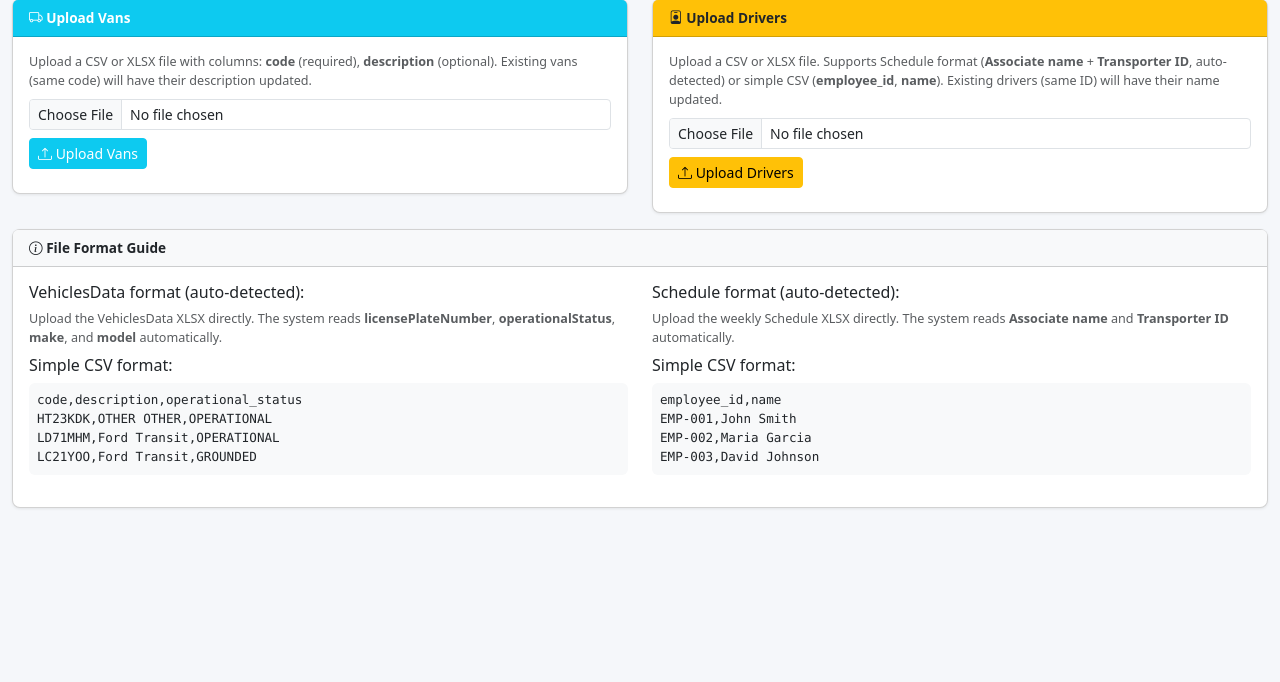
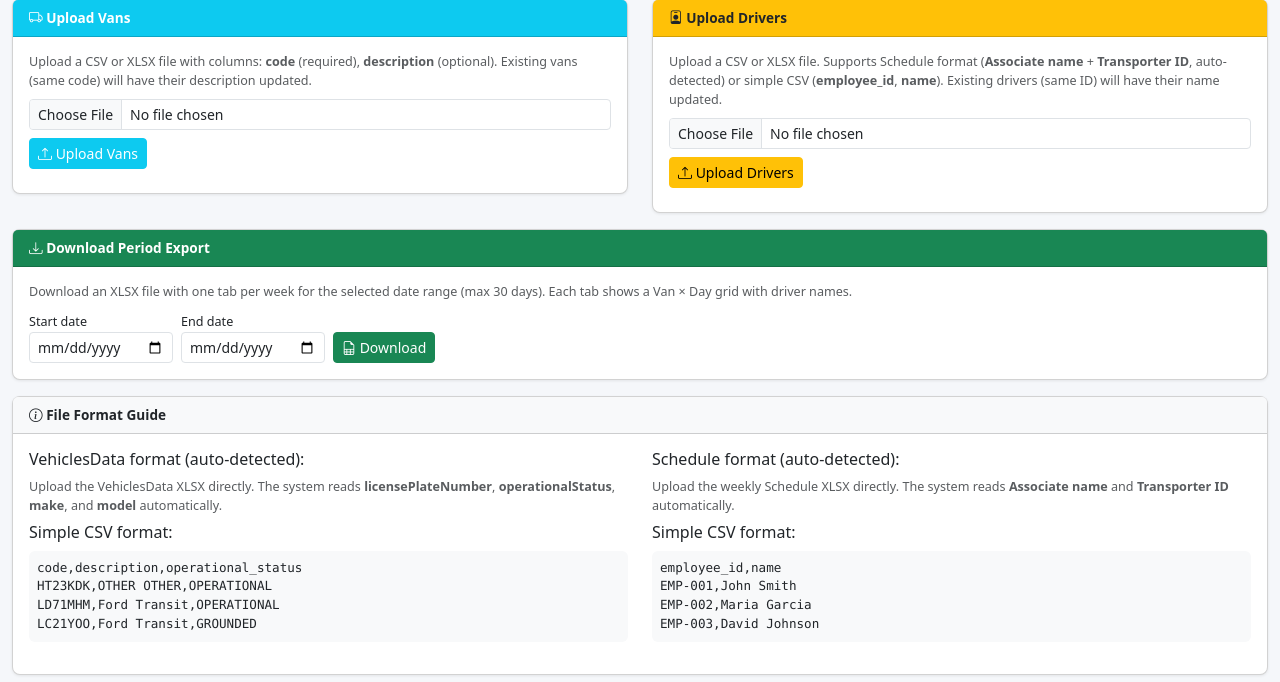
Before and after one commit to joaosggtl-gif/Van-List-2026, a FastAPI app: template app/templates/upload.html in a window 1280 px wide. Shown: the part 118-800 px from the top of the page. Run offline with FastAPI, Linux system fonts and the light colour scheme; the template is opened without the code that fills it, so the values that code supplies are empty.

Commit message:
Add period export XLSX with weekly tabs
Allow downloading a multi-tab XLSX for a date range (max 30 days) from
the Upload page. Each tab represents one week with a Van × Day grid
showing driver names and VOR status, matching the weekly view layout.

Co-Authored-By: Claude Opus 4.6 <noreply@anthropic.com>

```diff
--- a/app/templates/upload.html
+++ b/app/templates/upload.html
@@ -52,6 +52,35 @@
                 <div id="drivers-result" class="mt-2"></div>
             </div>
         </div>
+    </div>
+</div>
+
+<!-- Period Export -->
+<div class="card mb-3">
+    <div class="card-header bg-success text-white py-2">
+        <i class="bi bi-download"></i> Download Period Export
+    </div>
+    <div class="card-body">
+        <p class="small text-muted mb-2">
+            Download an XLSX file with one tab per week for the selected date range (max 30 days).
+            Each tab shows a Van &times; Day grid with driver names.
+        </p>
+        <div class="row g-2 align-items-end">
+            <div class="col-auto">
+                <label for="period-start" class="form-label small mb-0">Start date</label>
+                <input type="date" class="form-control form-control-sm" id="period-start">
+            </div>
+            <div class="col-auto">
+                <label for="period-end" class="form-label small mb-0">End date</label>
+                <input type="date" class="form-control form-control-sm" id="period-end">
+            </div>
+            <div class="col-auto">
+                <button class="btn btn-success btn-sm" id="period-download-btn">
+                    <i class="bi bi-file-earmark-spreadsheet"></i> Download
+                </button>
+            </div>
+        </div>
+        <div id="period-error" class="text-danger small mt-2" style="display:none;"></div>
     </div>
 </div>
 
@@ -135,5 +164,40 @@ function setupUpload(formId, fileId, btnId, resultId, url) {
 
 setupUpload('vans-form', 'vans-file', 'vans-btn', 'vans-result', '/api/upload/vans');
 setupUpload('drivers-form', 'drivers-file', 'drivers-btn', 'drivers-result', '/api/upload/drivers');
+
+// Period export
+document.getElementById('period-download-btn').addEventListener('click', () => {
+    const startInput = document.getElementById('period-start');
+    const endInput = document.getElementById('period-end');
+    const errorDiv = document.getElementById('period-error');
+    errorDiv.style.display = 'none';
+
+    const startVal = startInput.value;
+    const endVal = endInput.value;
+
+    if (!startVal || !endVal) {
+        errorDiv.textContent = 'Please select both start and end dates.';
+        errorDiv.style.display = 'block';
+        return;
+    }
+
+    const start = new Date(startVal);
+    const end = new Date(endVal);
+
+    if (start > end) {
+        errorDiv.textContent = 'Start date must be before or equal to end date.';
+        errorDiv.style.display = 'block';
+        return;
+    }
+
+    const diffDays = Math.round((end - start) / (1000 * 60 * 60 * 24));
+    if (diffDays > 30) {
+        errorDiv.textContent = 'Date range must not exceed 30 days.';
+        errorDiv.style.display = 'block';
+        return;
+    }
+
+    window.location.href = `/api/export/period?start_date=${startVal}&end_date=${endVal}`;
+});
 </script>
 {% endblock %}
```
Also changed, not shown: app/routes/export.py (+33 -2 lines), app/services/export_service.py (+108 -2 lines).
